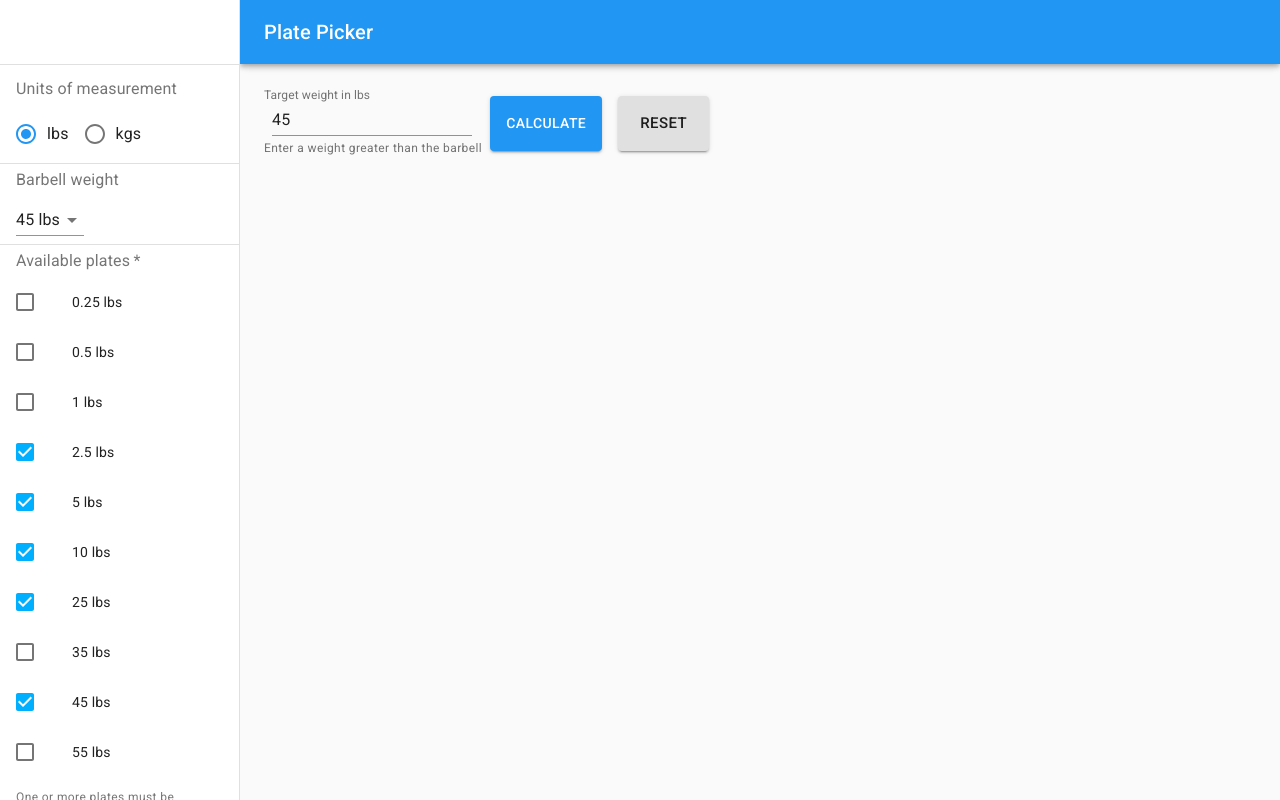
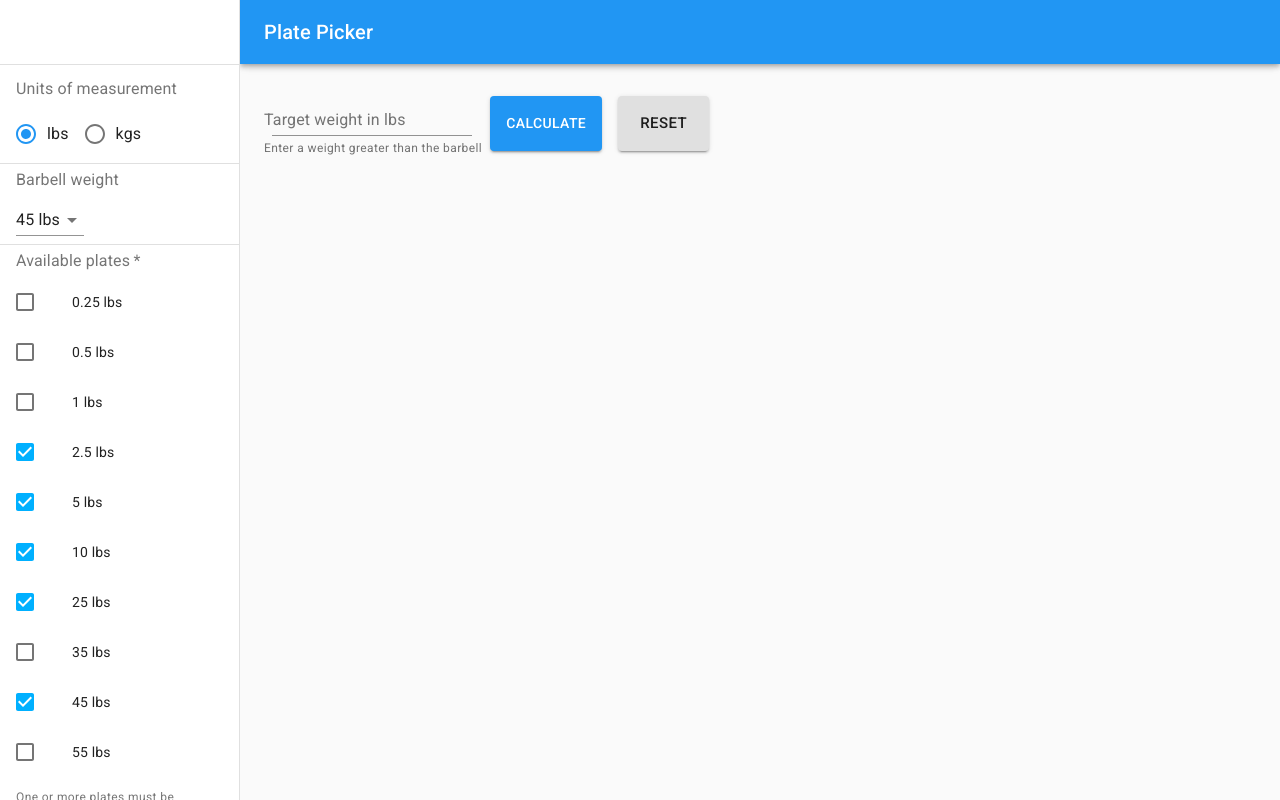
Before and after one commit to BillyBunn/plate-picker, a React (Create React App) app: page / in a window 1280 px wide. Built offline with nearby package versions, Linux system fonts and the light colour scheme.

Commit message:
refactors form reset

```diff
--- a/src/Context.js
+++ b/src/Context.js
@@ -70,7 +70,6 @@ export const reducer = (state = defaultState, action) => {
       return { ...state, currentWeight };
 
     case 'RESET':
-      console.log('reset');
       window.localStorage.removeItem('plate-picker');
       return { ...state, currentWeight: null };
 
--- a/src/components/WeightForm.js
+++ b/src/components/WeightForm.js
@@ -29,7 +29,7 @@ const useStyles = makeStyles(theme => ({
 const WeightForm = () => {
   const { state, dispatch } = React.useContext(Application);
 
-  const defaultValue = state.currentWeight
+  let defaultValue = state.currentWeight
     ? state.currentWeight.targetWeight
     : state.currentBar[state.currentUnits];
 
@@ -60,7 +60,9 @@ const WeightForm = () => {
             label={`Target weight in ${state.currentUnits}`}
             id="weight-input"
             className={classes.textField}
-            defaultValue={defaultValue}
+            defaultValue={
+              state.currentWeight && state.currentWeight.targetWeight
+            }
             type="number"
             onChange={handleWeightChange}
           />
@@ -81,7 +83,11 @@ const WeightForm = () => {
           variant="contained"
           size="large"
           className={classes.button}
-            onClick={() => dispatch({ type: 'RESET' })}
+          onClick={() => {
+            setWeight(state.currentBar[state.currentUnits]);
+            document.getElementById('weight-input').value = '';
+            dispatch({ type: 'RESET' });
+          }}
         >
           Reset
         </Button>
--- a/src/components/WeightText.js
+++ b/src/components/WeightText.js
@@ -32,7 +32,7 @@ const WeightText = () => {
         </Typography>
       ) : (
         <Typography variant="h5" gutterBottom>
-          Just lift the <em>{bar}</em> {units} bar.
+          Just lift the <strong>{bar}</strong> {units} bar.
         </Typography>
       )}
       {remainder > 0 && (
```
Lines whose indentation alone changed are shown as unchanged.
